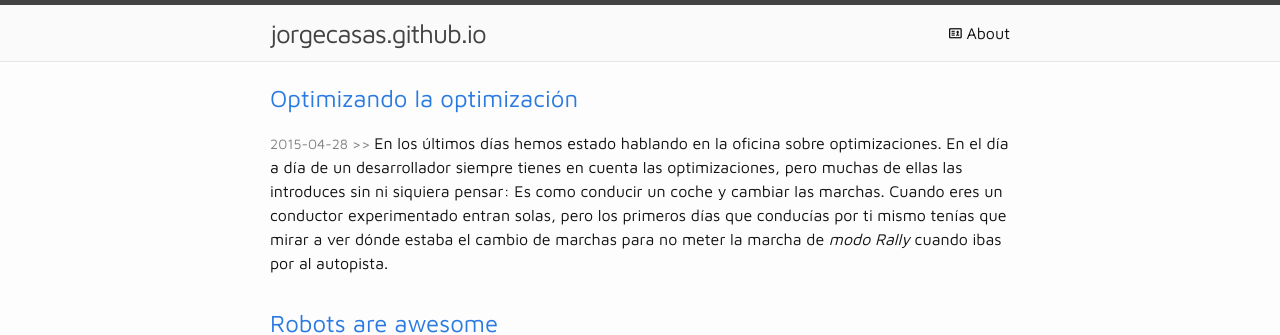
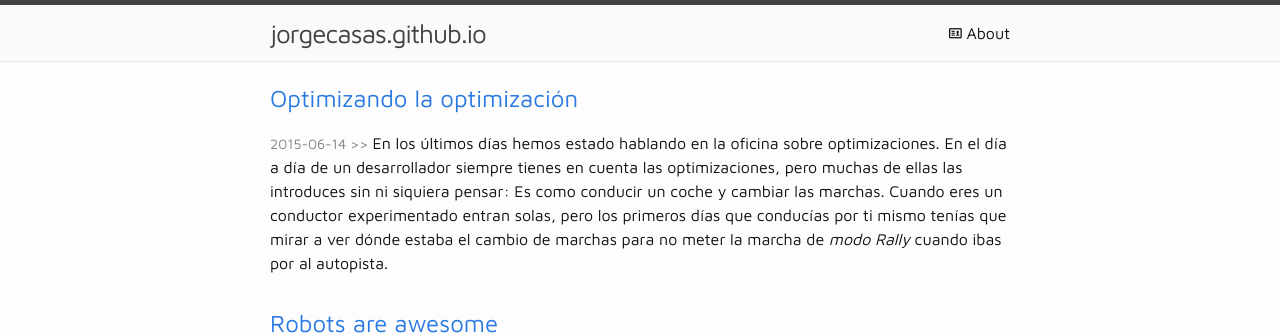
Before and after one commit to jorgecasas/jorgecasas.github.io, a Jekyll site: the page built from index.html, in a window 1280 px wide and 900 px high. Shown: the top 335 px of the window. Built offline with Jekyll 4.4.1, drawn with Linux system fonts in a browser that asks for light colours.

Commit message:
Optimizando la optimización

```diff
--- a/_posts/2015-06-14-optimizando-la-optimizacion.markdown
+++ b/_posts/2015-06-14-optimizando-la-optimizacion.markdown
@@ -1,7 +1,7 @@
 ---
 layout: post
 title:  "Optimizando la optimización"
-date:   2015-04-28 17:35:00
+date:   2015-06-14 19:35:00
 categories: development
 tags:
 - development
```
